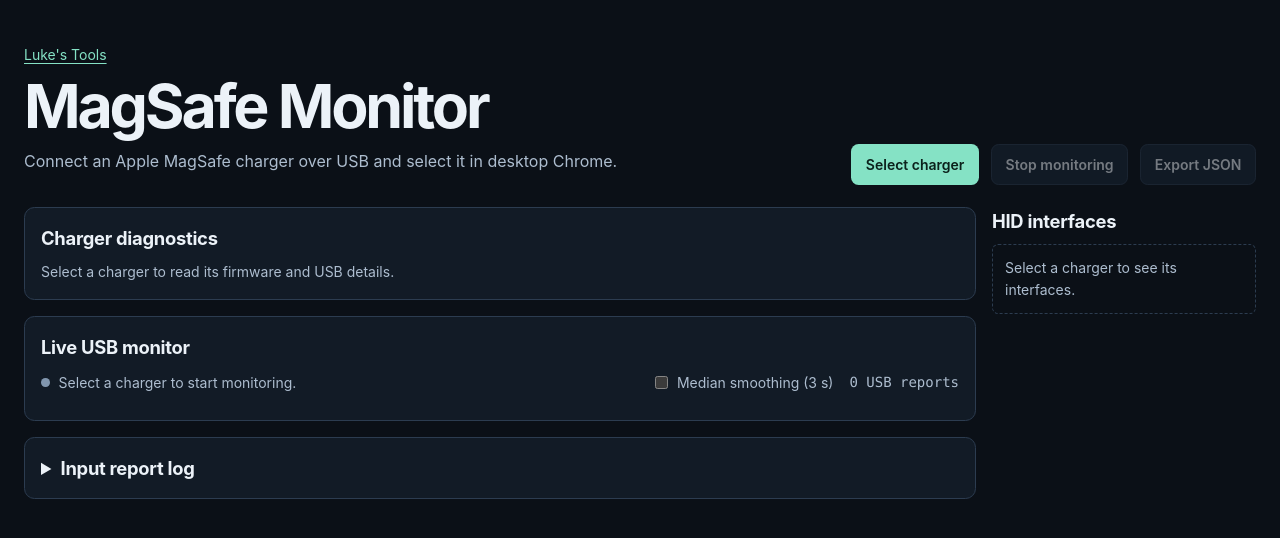
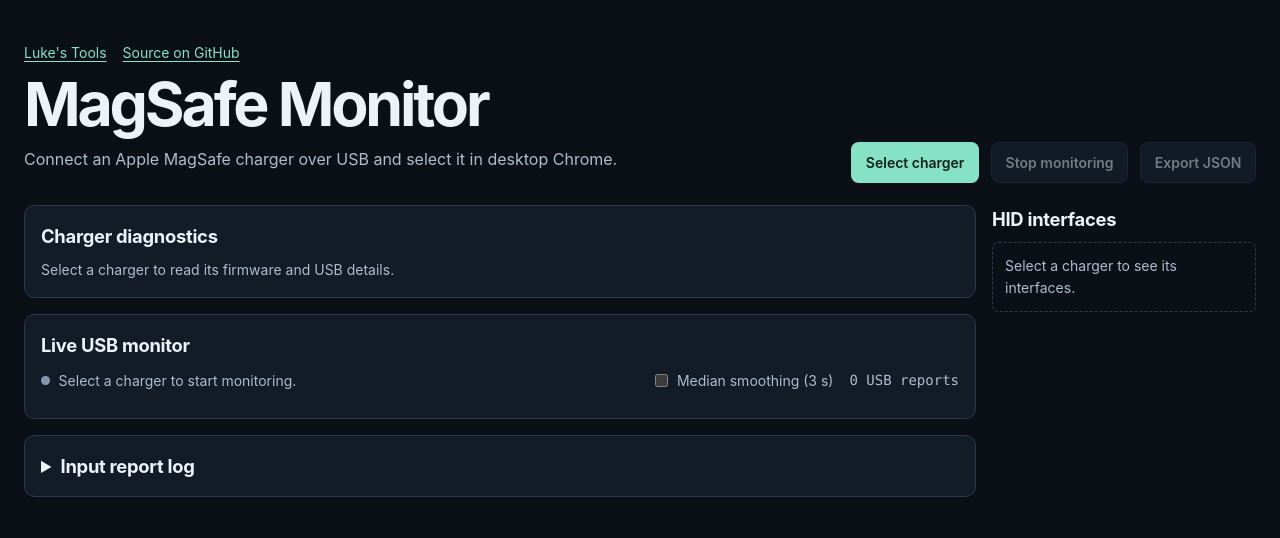
Before and after one commit to lrehmann/magsafe-monitor, a plain HTML site: page dist/index.html in a window 1280 px wide. Drawn offline with Linux system fonts and the light colour scheme.

Commit message:
Link the monitor header to GitHub

```diff
--- a/dist/index.html
+++ b/dist/index.html
@@ -6,14 +6,17 @@
   <meta name="color-scheme" content="dark">
   <meta name="description" content="Inspect your Apple MagSafe charger and monitor USB telemetry in Chrome.">
   <title>MagSafe Monitor</title>
-  <link rel="stylesheet" href="./style.css?v=13">
+  <link rel="stylesheet" href="./style.css?v=14">
   <script type="module" src="./capture.mjs?v=13"></script>
 </head>
 <body>
   <main>
     <header class="hero">
       <div>
-        <a class="back-link" href="https://luke.lol/">Luke's Tools</a>
+        <nav class="hero-links" aria-label="Site links">
+          <a href="https://luke.lol/">Luke's Tools</a>
+          <a href="https://github.com/lrehmann/magsafe-monitor">Source on GitHub</a>
+        </nav>
         <h1>MagSafe Monitor</h1>
         <p class="subtitle">Connect an Apple MagSafe charger over USB and select it in desktop Chrome.</p>
       </div>
--- a/dist/style.css
+++ b/dist/style.css
@@ -18,7 +18,7 @@ h1, h2, p { margin: 0; }
 h1 { font-size: clamp(2.25rem, 6vw, 3.8rem); line-height: 1.04; letter-spacing: -.052em; }
 h2, .reports > summary { font-size: 1.15rem; font-weight: 650; letter-spacing: -.015em; }
 a { color: var(--accent); text-underline-offset: .18em; }
-.back-link { display: inline-block; margin: 0 0 .6rem; font-size: .875rem; }
+.hero-links { display: flex; flex-wrap: wrap; gap: .25rem 1rem; margin: 0 0 .6rem; font-size: .875rem; }
 .subtitle { max-width: 38rem; margin: .7rem 0; color: var(--muted); }
 .mono, code, pre { font-family: var(--mono); }
 .hero, .actions { display: flex; justify-content: space-between; gap: .75rem; }
```
